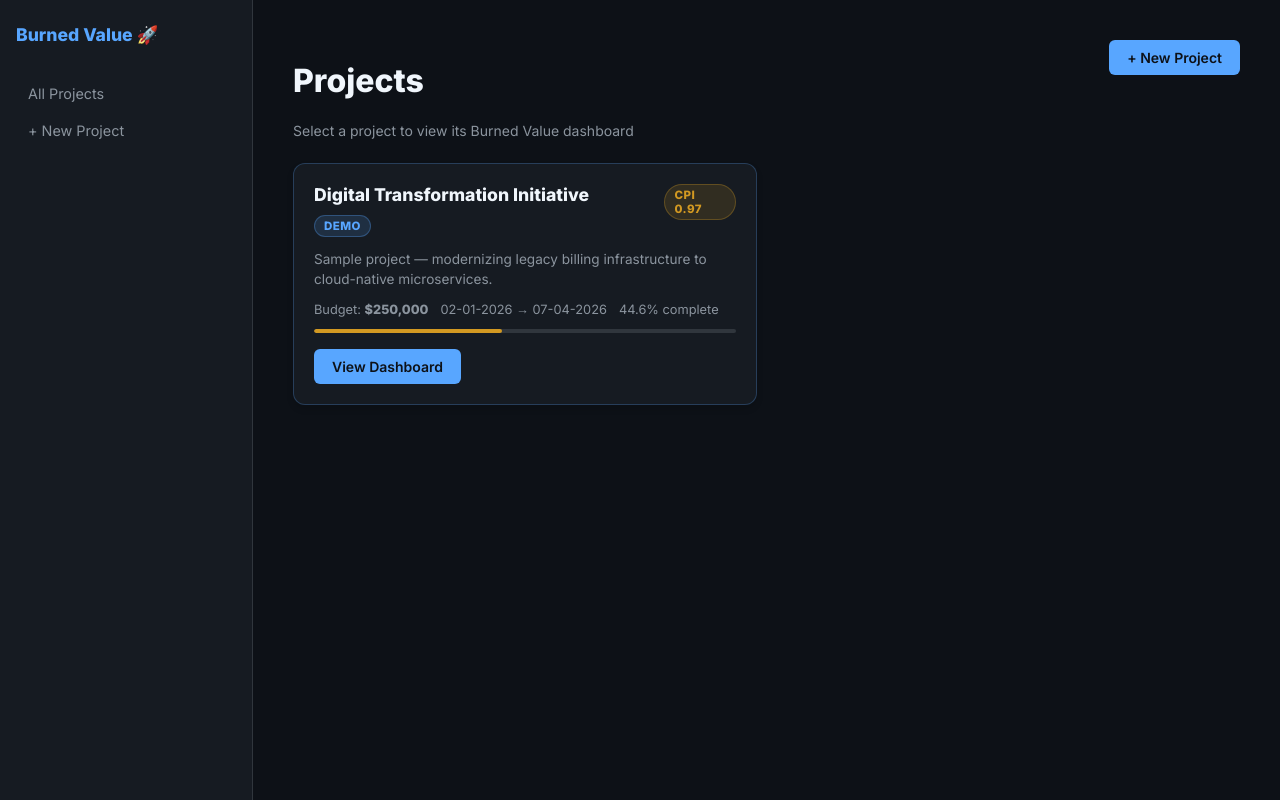
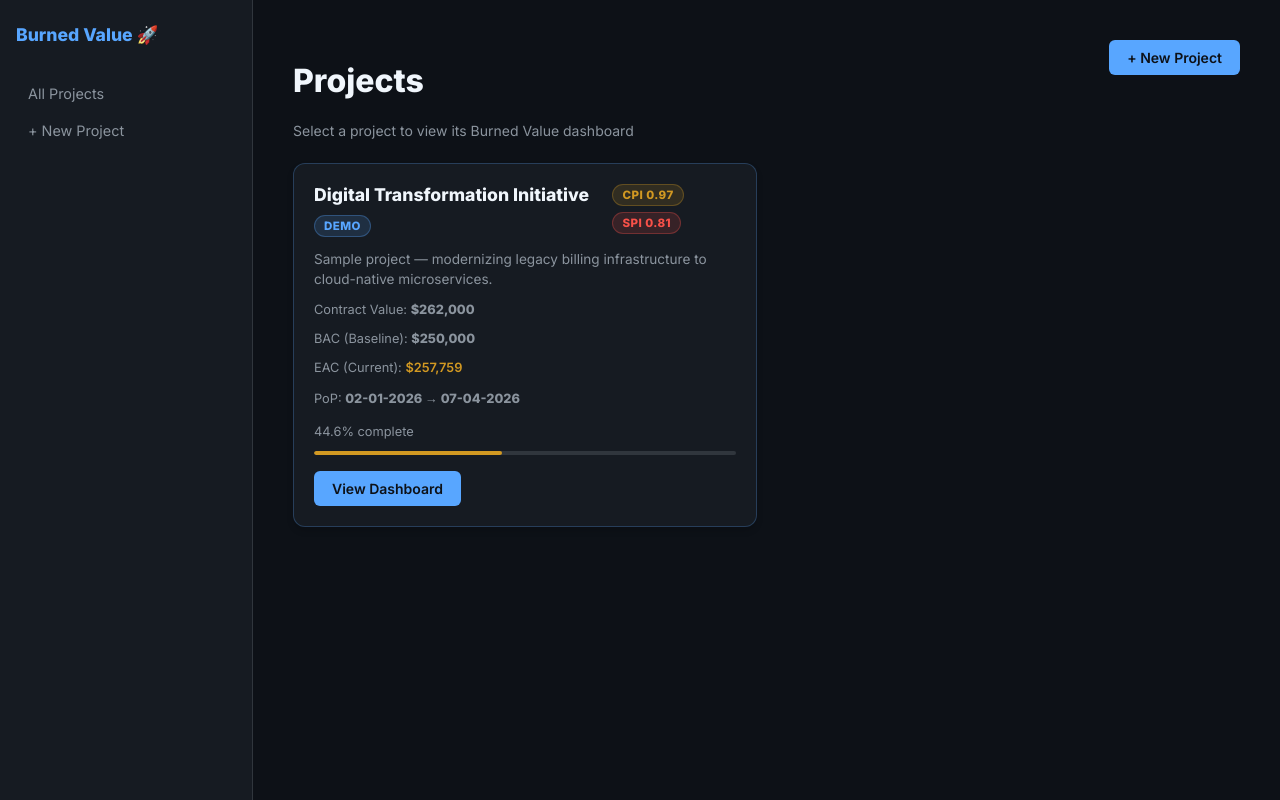
Before and after one commit to matthewnewell/BurnedValue, a Flask app: page / in a window 1280 px wide. Run offline with Flask 3, Linux system fonts and the light colour scheme.

Commit message:
feat: index card redesign, amber threshold fix, and KPI sub-text improvements
- Amber threshold corrected to 0.95-0.99 across index badges, dashboard KPI
  cards, and progress bar fills (was 0.90)
- Index project cards: CPI + SPI badges side by side; Contract Value, BAC (Baseline),
  EAC (Current) on separate lines; PoP labeled; % complete above progress bar
- EAC color applies to value only, not label text
- Dashboard KPI badges: CPI/SPI show earned-per-dollar and pace explanations;
  EV shows dollar amount behind/ahead of planned value
- Empty-state metrics dict includes actual_cost_per_point and avg_velocity
- Create project button renamed from Initialize Governance to Create Project

Co-Authored-By: Claude Sonnet 4.6 <noreply@anthropic.com>

```diff
--- a/models.py
+++ b/models.py
@@ -12,6 +12,8 @@ class CalculationEngine:
                 "cpi": 0, "spi": 0, "eac": 0,
                 "bac": project['bac'],
                 "value_density": 0,
+                "actual_cost_per_point": 0,
+                "avg_velocity": 0,
                 "percent_complete": 0,
                 "total_points": 0,
                 "total_scope": 0
--- a/templates/create_project.html
+++ b/templates/create_project.html
@@ -87,7 +87,7 @@
             </div>
         </div>
 
-        <button type="submit" class="btn primary">Initialize Governance</button>
+        <button type="submit" class="btn primary">Create Project</button>
     </form>
 </div>
 
--- a/templates/dashboard.html
+++ b/templates/dashboard.html
@@ -79,7 +79,7 @@
 {# ── KPI Cards ── #}
 <div class="kpi-grid">
 
-    <div class="card kpi {{ 'danger' if metrics.cpi > 0 and metrics.cpi < 1 else ('success' if metrics.cpi >= 1 else '') }}">
+    <div class="card kpi {{ 'danger' if metrics.cpi > 0 and metrics.cpi < 0.95 else ('warning' if metrics.cpi >= 0.95 and metrics.cpi < 1 else ('success' if metrics.cpi >= 1 else '')) }}">
         <label>
             CPI
             <span class="tooltip-wrapper">
@@ -106,7 +106,7 @@
         </div>
     </div>
 
-    <div class="card kpi {{ 'danger' if metrics.spi > 0 and metrics.spi < 1 else ('success' if metrics.spi >= 1 else '') }}">
+    <div class="card kpi {{ 'danger' if metrics.spi > 0 and metrics.spi < 0.95 else ('warning' if metrics.spi >= 0.95 and metrics.spi < 1 else ('success' if metrics.spi >= 1 else '')) }}">
         <label>
             SPI
             <span class="tooltip-wrapper">
--- a/templates/index.html
+++ b/templates/index.html
@@ -20,13 +20,18 @@
                 <span class="badge badge-demo">DEMO</span>
                 {% endif %}
             </div>
+            <div style="display: flex; gap: 6px; flex-wrap: wrap;">
                 {% if project.metrics.cpi > 0 %}
-                <span class="badge {{ 'badge-success' if project.metrics.cpi >= 1.0 else ('badge-warning' if project.metrics.cpi >= 0.9 else 'badge-danger') }}">
+                    <span class="badge {{ 'badge-success' if project.metrics.cpi >= 1.0 else ('badge-warning' if project.metrics.cpi >= 0.95 else 'badge-danger') }}">
                         CPI {{ project.metrics.cpi }}
+                    </span>
+                    <span class="badge {{ 'badge-success' if project.metrics.spi >= 1.0 else ('badge-warning' if project.metrics.spi >= 0.95 else 'badge-danger') }}">
+                        SPI {{ project.metrics.spi }}
                     </span>
                 {% else %}
                     <span class="badge badge-neutral">No Data</span>
                 {% endif %}
+            </div>
         </div>
 
         {% if project.description %}
@@ -34,16 +39,29 @@
         {% endif %}
 
         <div class="project-meta">
-            <span>Budget: <strong>${{ "{:,.0f}".format(project.bac) }}</strong></span>
-            <span>{{ project.start_date|fmtdate }} → {{ project.end_date|fmtdate }}</span>
-            {% if project.metrics.percent_complete > 0 %}
-            <span>{{ project.metrics.percent_complete }}% complete</span>
+            {% if project.contract_value %}
+            <span>Contract Value: <strong>${{ "{:,.0f}".format(project.contract_value) }}</strong></span>
             {% endif %}
+        </div>
+        <div class="project-meta" style="margin-top: 2px;">
+            <span>BAC (Baseline): <strong>${{ "{:,.0f}".format(project.bac) }}</strong></span>
+        </div>
+        {% if project.metrics.eac > 0 %}
+        <div class="project-meta" style="margin-top: 2px;">
+            <span>EAC (Current): <strong class="{{ 'text-danger' if project.metrics.eac > (project.contract_value or project.bac) else ('text-warning' if project.metrics.eac > project.bac else 'text-success') }}">${{ "{:,.0f}".format(project.metrics.eac) }}</strong></span>
+        </div>
+        {% endif %}
+
+        <div class="project-meta" style="margin-top: 4px;">
+            <span>PoP: <strong>{{ project.start_date|fmtdate }} → {{ project.end_date|fmtdate }}</strong></span>
         </div>
 
         {% if project.metrics.cpi > 0 %}
+        <div class="project-meta" style="margin-top: 6px;">
+            <span style="font-size: 0.8rem; color: var(--text-secondary);">{{ project.metrics.percent_complete }}% complete</span>
+        </div>
         <div class="progress-bar-wrap">
-            <div class="progress-bar-fill {{ 'fill-danger' if project.metrics.cpi < 0.9 else ('fill-warning' if project.metrics.cpi < 1.0 else 'fill-success') }}"
+            <div class="progress-bar-fill {{ 'fill-danger' if project.metrics.cpi < 0.95 else ('fill-warning' if project.metrics.cpi < 1.0 else 'fill-success') }}"
                  style="width: {{ [project.metrics.percent_complete, 100] | min }}%"></div>
         </div>
         {% endif %}
```
Lines whose indentation alone changed are shown as unchanged.
